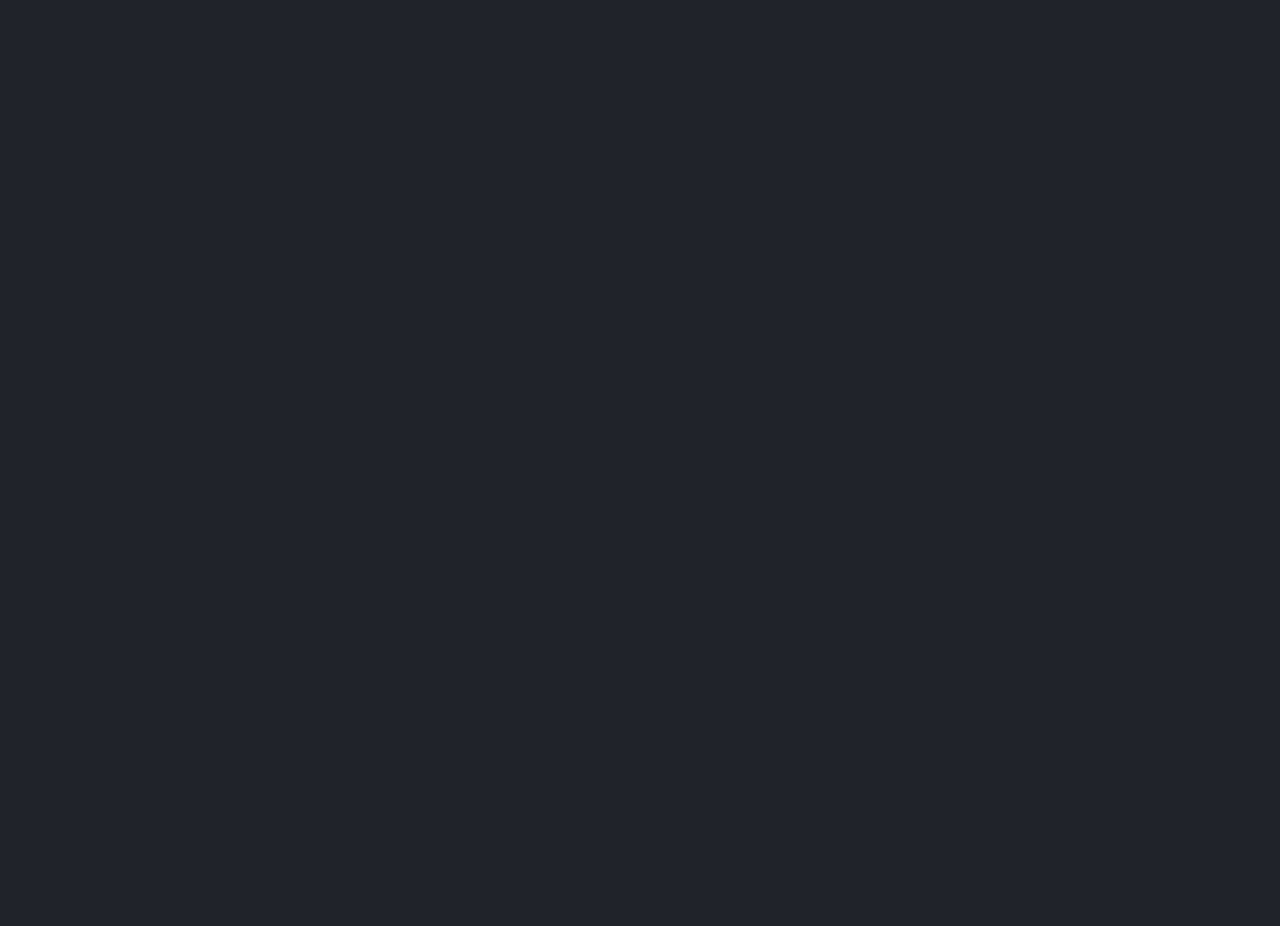
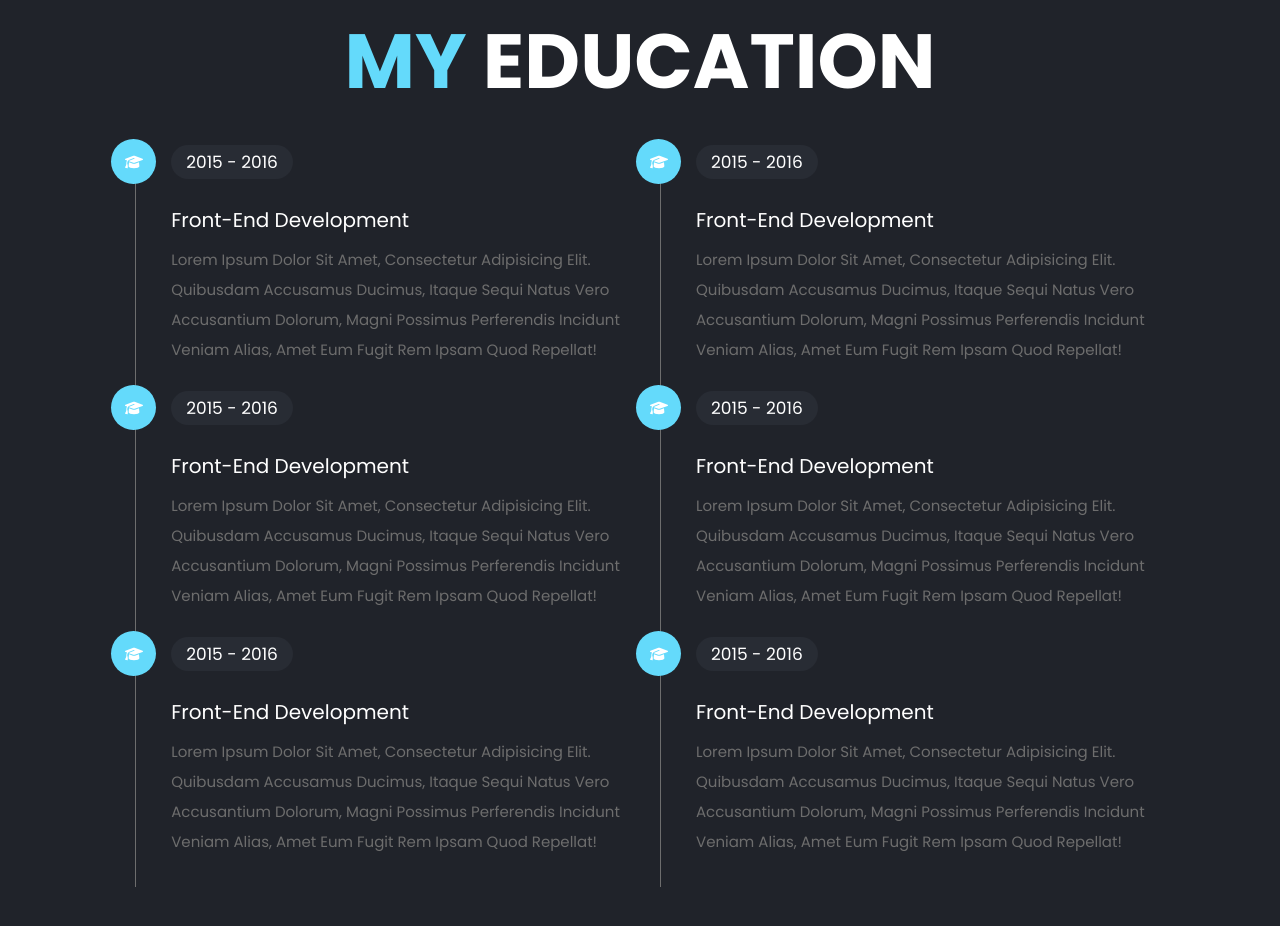
Before and after one commit to lemartins07/portfolio-nextjs, a Next.js app: page /about in a window 1280 px wide. Shown: the part 1100-2026 px from the top of the page. Before the commit the page ends 1118 px from the top, so only its background shows below. Built offline with nearby package versions, Linux system fonts and the light colour scheme.

Commit message:
Aboute page - structure completed

```diff
--- a/src/app/about/page.tsx
+++ b/src/app/about/page.tsx
@@ -10,9 +10,12 @@ import {
   InfoContainer,
   SkillContainer,
   SkillBox,
+  EducationContainer,
+  EducationBox,
 } from './styles'
 import { Button } from '@/components/Button'
 import Image from 'next/image'
+import { FaGraduationCap } from 'react-icons/fa6'
 
 export default function Page() {
   return (
@@ -105,6 +108,89 @@ export default function Page() {
           </SkillBox>
         </div>
       </SkillContainer>
+      <EducationContainer>
+        <Heading textBlue="my" textWhite="education" />
+        <div>
+          <EducationBox>
+            <i>
+              <FaGraduationCap size={18} />
+            </i>
+            <span>2015 - 2016</span>
+            <h3>front-end development</h3>
+            <p>
+              Lorem ipsum dolor sit amet, consectetur adipisicing elit.
+              Quibusdam accusamus ducimus, itaque sequi natus vero accusantium
+              dolorum, magni possimus perferendis incidunt veniam alias, amet
+              eum fugit rem ipsam quod repellat!
+            </p>
+          </EducationBox>
+          <EducationBox>
+            <i>
+              <FaGraduationCap size={18} />
+            </i>
+            <span>2015 - 2016</span>
+            <h3>front-end development</h3>
+            <p>
+              Lorem ipsum dolor sit amet, consectetur adipisicing elit.
+              Quibusdam accusamus ducimus, itaque sequi natus vero accusantium
+              dolorum, magni possimus perferendis incidunt veniam alias, amet
+              eum fugit rem ipsam quod repellat!
+            </p>
+          </EducationBox>
+          <EducationBox>
+            <i>
+              <FaGraduationCap size={18} />
+            </i>
+            <span>2015 - 2016</span>
+            <h3>front-end development</h3>
+            <p>
+              Lorem ipsum dolor sit amet, consectetur adipisicing elit.
+              Quibusdam accusamus ducimus, itaque sequi natus vero accusantium
+              dolorum, magni possimus perferendis incidunt veniam alias, amet
+              eum fugit rem ipsam quod repellat!
+            </p>
+          </EducationBox>
+          <EducationBox>
+            <i>
+              <FaGraduationCap size={18} />
+            </i>
+            <span>2015 - 2016</span>
+            <h3>front-end development</h3>
+            <p>
+              Lorem ipsum dolor sit amet, consectetur adipisicing elit.
+              Quibusdam accusamus ducimus, itaque sequi natus vero accusantium
+              dolorum, magni possimus perferendis incidunt veniam alias, amet
+              eum fugit rem ipsam quod repellat!
+            </p>
+          </EducationBox>
+          <EducationBox>
+            <i>
+              <FaGraduationCap size={18} />
+            </i>
+            <span>2015 - 2016</span>
+            <h3>front-end development</h3>
+            <p>
+              Lorem ipsum dolor sit amet, consectetur adipisicing elit.
+              Quibusdam accusamus ducimus, itaque sequi natus vero accusantium
+              dolorum, magni possimus perferendis incidunt veniam alias, amet
+              eum fugit rem ipsam quod repellat!
+            </p>
+          </EducationBox>
+          <EducationBox>
+            <i>
+              <FaGraduationCap size={18} />
+            </i>
+            <span>2015 - 2016</span>
+            <h3>front-end development</h3>
+            <p>
+              Lorem ipsum dolor sit amet, consectetur adipisicing elit.
+              Quibusdam accusamus ducimus, itaque sequi natus vero accusantium
+              dolorum, magni possimus perferendis incidunt veniam alias, amet
+              eum fugit rem ipsam quod repellat!
+            </p>
+          </EducationBox>
+        </div>
+      </EducationContainer>
     </>
   )
 }
--- a/src/app/about/styles.ts
+++ b/src/app/about/styles.ts
@@ -103,3 +103,55 @@ export const SkillBox = styled.div`
     font-weight: normal;
   }
 `
+export const EducationContainer = styled.section`
+  & > div {
+    display: flex;
+    flex-wrap: wrap;
+  }
+`
+
+export const EducationBox = styled.div`
+  flex: 1 1 40rem;
+  margin-left: 2rem;
+  padding-top: 0;
+  padding-left: 3.5rem;
+  padding-bottom: 3rem;
+  border-left: 0.1rem solid #6d6d6d;
+  position: relative;
+
+  i {
+    display: flex;
+    align-items: center;
+    justify-content: center;
+    height: 4.5rem;
+    width: 4.5rem;
+    border-radius: 50%;
+    background: #64dafb;
+    color: #ffffff;
+    position: absolute;
+    top: -1rem;
+    left: -2.5rem;
+  }
+
+  span {
+    font-size: 1.7rem;
+    color: #ffffff;
+    border-radius: 5rem;
+    padding: 0.5rem 1.5rem;
+    background: #282c34;
+  }
+
+  h3 {
+    font-size: 2rem;
+    padding: 1rem 0;
+    color: #ffffff;
+    padding-top: 3rem;
+    font-weight: normal;
+  }
+
+  p {
+    font-size: 1.5rem;
+    color: #6d6d6d;
+    line-height: 2;
+  }
+`
```
